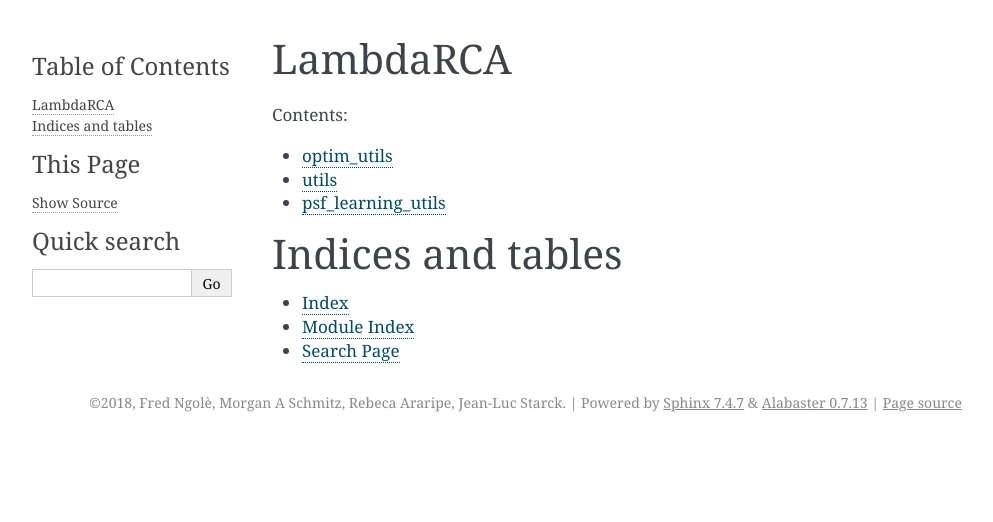
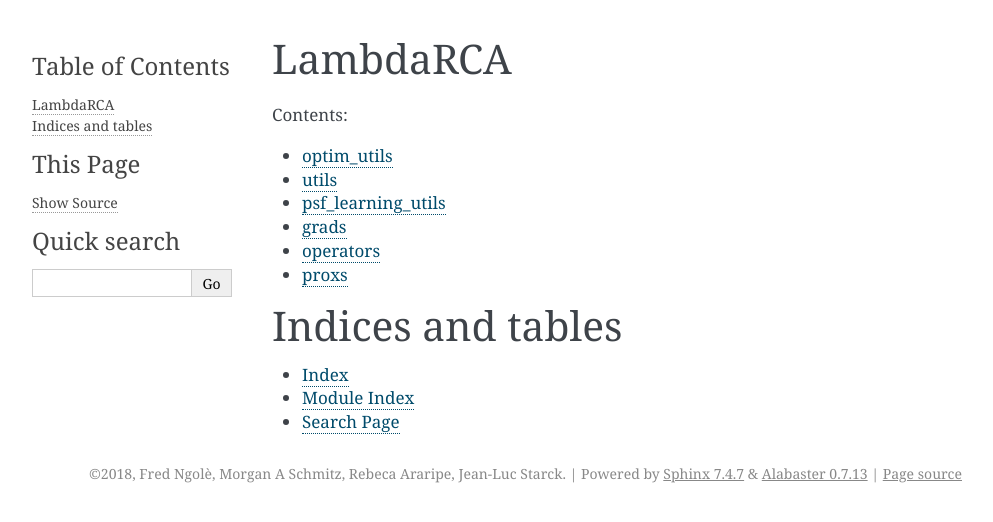
Before and after one commit to CosmoStat/LambdaRCA, a Sphinx documentation site: the page built from docs/source/index.rst, in a window 1280 px wide. Shown: the top 522 px of the page, without its empty margins (148-1141 px from the left). Built offline with Sphinx 7.4.7, drawn with Linux system fonts in a browser that asks for light colours; the version number could not be read and is left out.

Commit message:
Add docs to customized ModOpt instances
Note these were all written by Fred Ngolè

```diff
--- a/docs/source/conf.py
+++ b/docs/source/conf.py
@@ -15,6 +15,7 @@
 import os
 import sys
 sys.path.insert(0, os.path.abspath('../../utilities/'))
+from optim_utils import polychromatic_psf_field_est_2
 
 # -- Fix the bug where autodoc adds some numpy.random and stuff docstrings
 # -- see http://read-the-docs.readthedocs.io/en/latest/faq.html#i-get-import-errors-on-libraries-that-depend-on-c-modules
@@ -28,8 +29,8 @@ class Mock(MagicMock):
         return MagicMock()
 
 MOCK_MODULES = ['numpy.core.multiarray', 'numpy.random']
-sys.modules.update((mod_name, Mock()) for mod_name in MOCK_MODULES)
-class Mock(object):
+sys.modules.update((mod_name, Mock()) for mod_name in MOCK_MODULES)'''
+'''class Mock(object):
 
     __all__ = []
 
--- /dev/null
+++ b/docs/source/grads.rst
@@ -0,0 +1,5 @@
+grads
+=====
+
+.. automodule:: grads
+    :members:
--- a/docs/source/index.rst
+++ b/docs/source/index.rst
@@ -13,6 +13,9 @@ LambdaRCA
    optim_utils
    utils
    psf_learning_utils
+   grads
+   operators
+   proxs
 
 
 Indices and tables
--- /dev/null
+++ b/docs/source/operators.rst
@@ -0,0 +1,5 @@
+operators
+=========
+
+.. automodule:: operators
+    :members:
--- /dev/null
+++ b/docs/source/proxs.rst
@@ -0,0 +1,5 @@
+proxs
+=====
+
+.. automodule:: proxs
+    :members:
```
Also changed, not shown: 15 other files.
